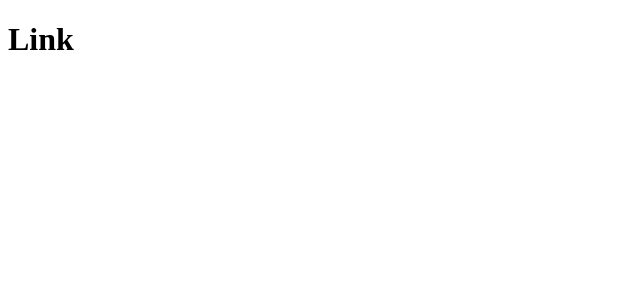
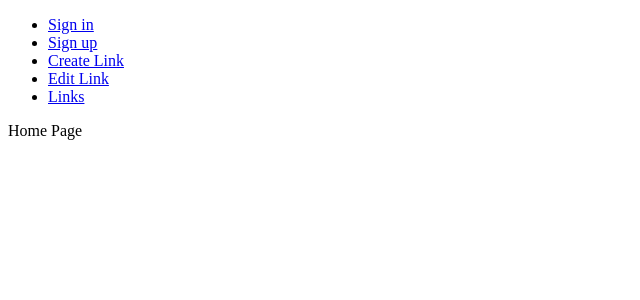
Before and after one commit to devfabiorm/maratonaJS-frontend-links, a React (Create React App) app: page / in a window 1280 px wide. Shown: the top 300 px of the page, without its empty margins (0-640 px from the left). Built offline with nearby package versions, Linux system fonts and the light colour scheme.

Commit message:
Routes added

```diff
--- a/package.json
+++ b/package.json
@@ -8,6 +8,7 @@
     "@testing-library/user-event": "^7.2.1",
     "react": "^16.13.1",
     "react-dom": "^16.13.1",
+    "react-router-dom": "^5.2.0",
     "react-scripts": "3.4.1"
   },
   "scripts": {
--- a/src/App.js
+++ b/src/App.js
@@ -1,7 +1,30 @@
 import React from 'react';
+import { BrowserRouter, Switch, Route, Link } from 'react-router-dom';
 
 const App = () => {
-    return <h1>Link</h1>
+    return (
+        <BrowserRouter>
+            <div>
+                <nav>
+                    <ul>
+                        <li><Link to="/sign-in">Sign in</Link></li>
+                        <li><Link to="/sign-up">Sign up</Link></li>
+                        <li><Link to="/manage/links/create">Create Link</Link></li>
+                        <li><Link to="/manage/links/edit">Edit Link</Link></li>
+                        <li><Link to="/manage/links">Links</Link></li>
+                    </ul>
+                </nav>
+                <Switch>
+                    <Route path="/sign-in"><h1>Sign in</h1></Route>
+                    <Route path="/sign-up"><h1>Sign up</h1></Route>
+                    <Route path="/manage/links/create"><h1>Create Link</h1></Route>
+                    <Route path="/manage/links/edit"><h1>Edit Link</h1></Route>
+                    <Route path="/manage/links"><h1>Links</h1></Route>
+                    <Route path="/">Home Page</Route>
+                </Switch>
+            </div>
+        </BrowserRouter>
+    );
 };
 
 export default App;
```
Also changed, not shown: 1 other file (tests, documents, lock files or other folders).
